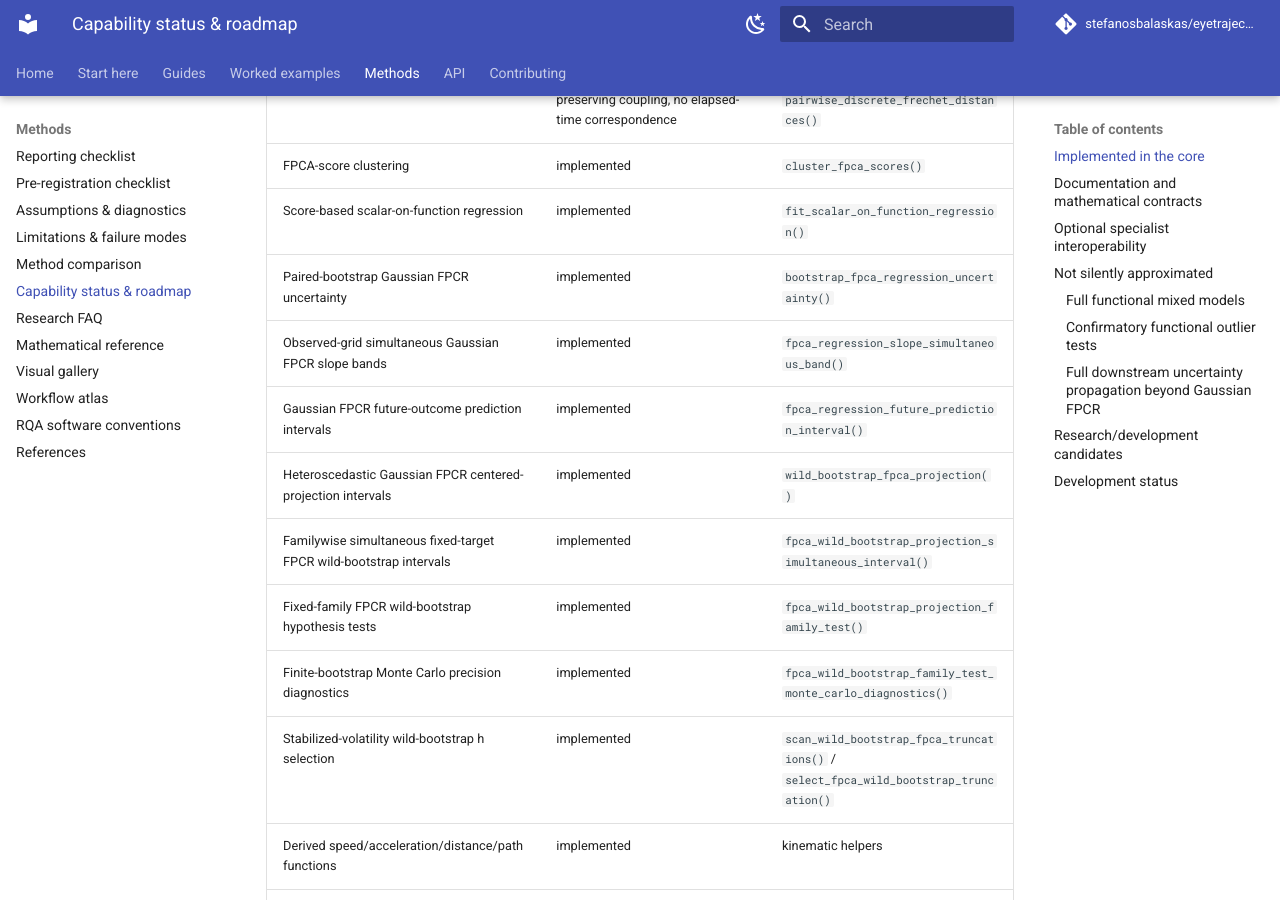
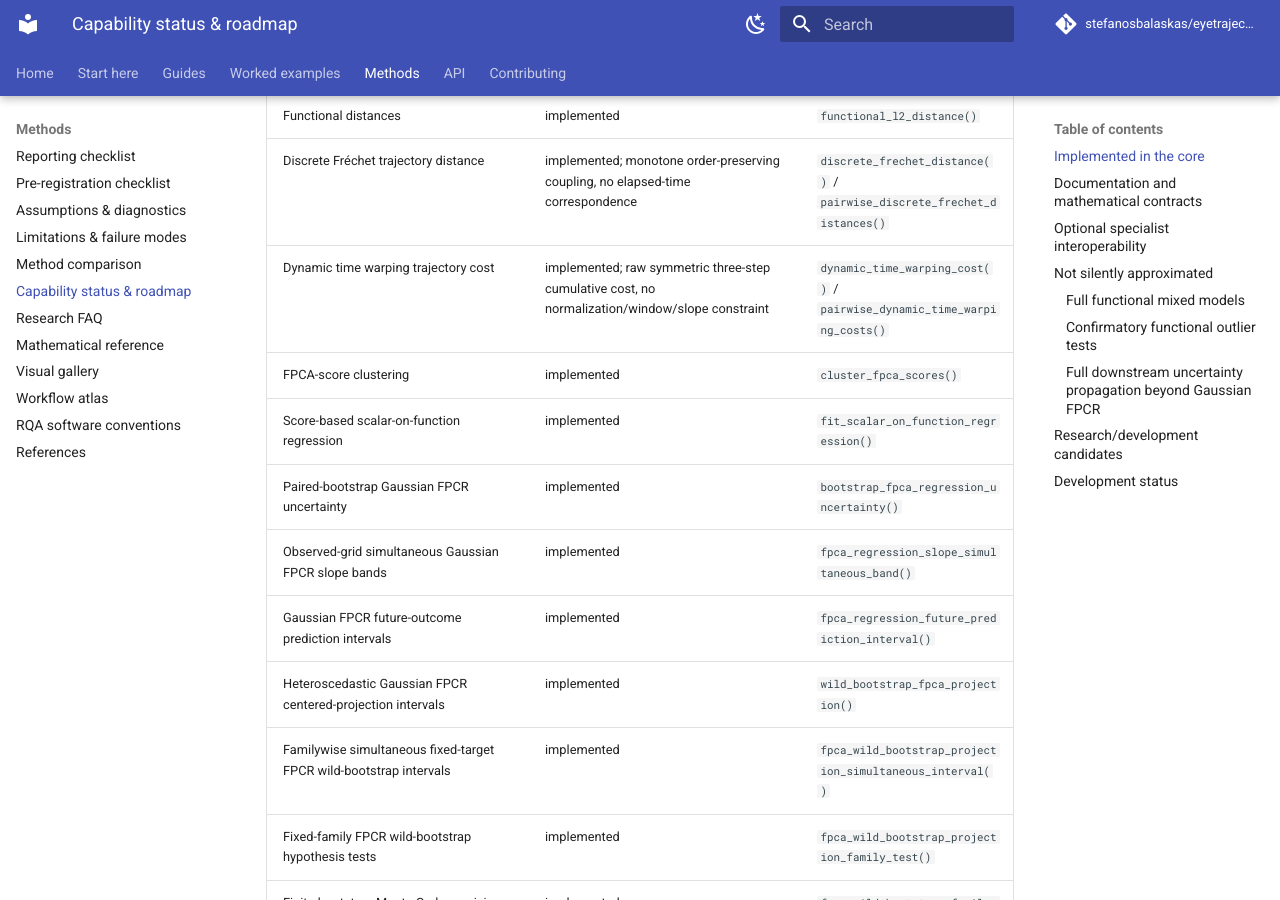
Before and after one commit to stefanosbalaskas/eyetrajectoriespy, an MkDocs documentation site: the page built from docs/methods/status-roadmap.md, in a window 1280 px wide and 900 px high, scrolled down 2091 px. Built offline with MkDocs 1.6.1 and Material for MkDocs 9.7.7, drawn with Linux system fonts in a browser that asks for light colours; comment, search, counter and statistics services are not loaded; some of the changed text lies outside the part shown.

Commit message:
Mark raw DTW cost implemented in 0.33

```diff
--- a/docs/methods/status-roadmap.md
+++ b/docs/methods/status-roadmap.md
@@ -39,6 +39,7 @@ This page distinguishes implemented scientific contracts from optional interoper
 | Compositional AOI FPCA | implemented | `fit_compositional_fpca()` |
 | Functional distances | implemented | `functional_l2_distance()` |
 | Discrete Fréchet trajectory distance | implemented; monotone order-preserving coupling, no elapsed-time correspondence | `discrete_frechet_distance()` / `pairwise_discrete_frechet_distances()` |
+| Dynamic time warping trajectory cost | implemented; raw symmetric three-step cumulative cost, no normalization/window/slope constraint | `dynamic_time_warping_cost()` / `pairwise_dynamic_time_warping_costs()` |
 | FPCA-score clustering | implemented | `cluster_fpca_scores()` |
 | Score-based scalar-on-function regression | implemented | `fit_scalar_on_function_regression()` |
 | Paired-bootstrap Gaussian FPCR uncertainty | implemented | `bootstrap_fpca_regression_uncertainty()` |
```
Also changed, not shown: other parts of docs/methods/status-roadmap.md (+2 -2 lines).
